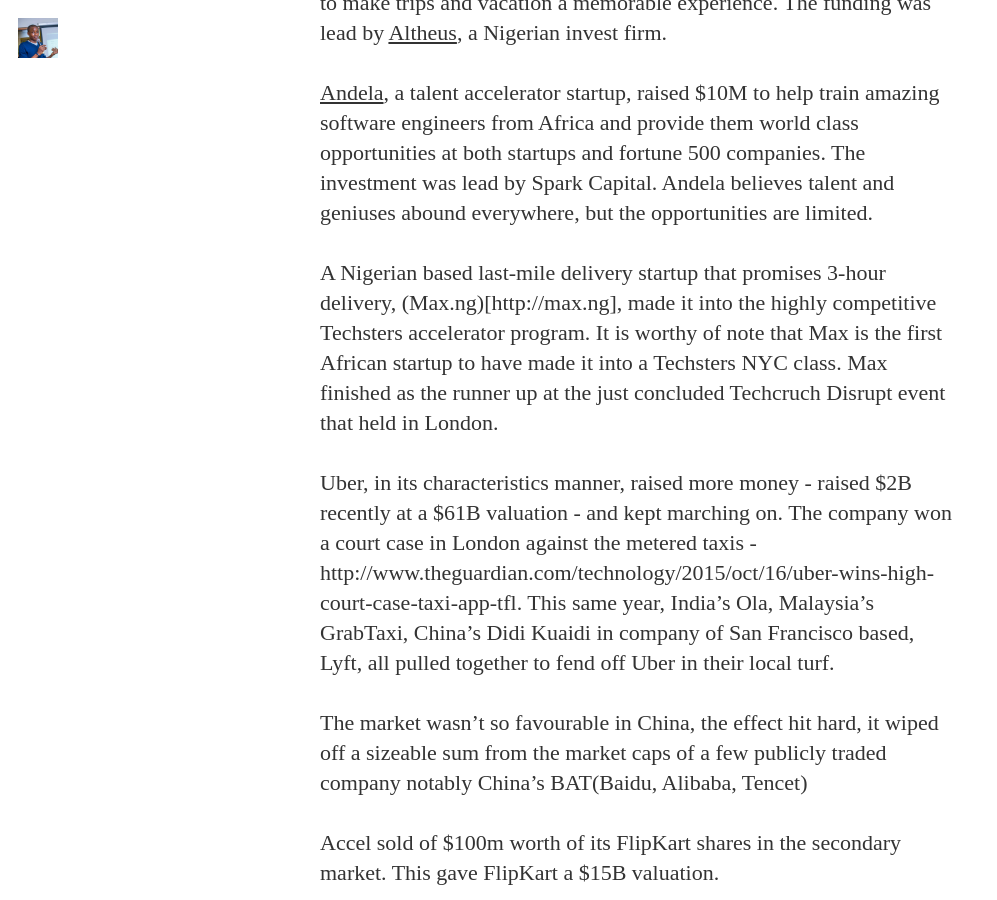
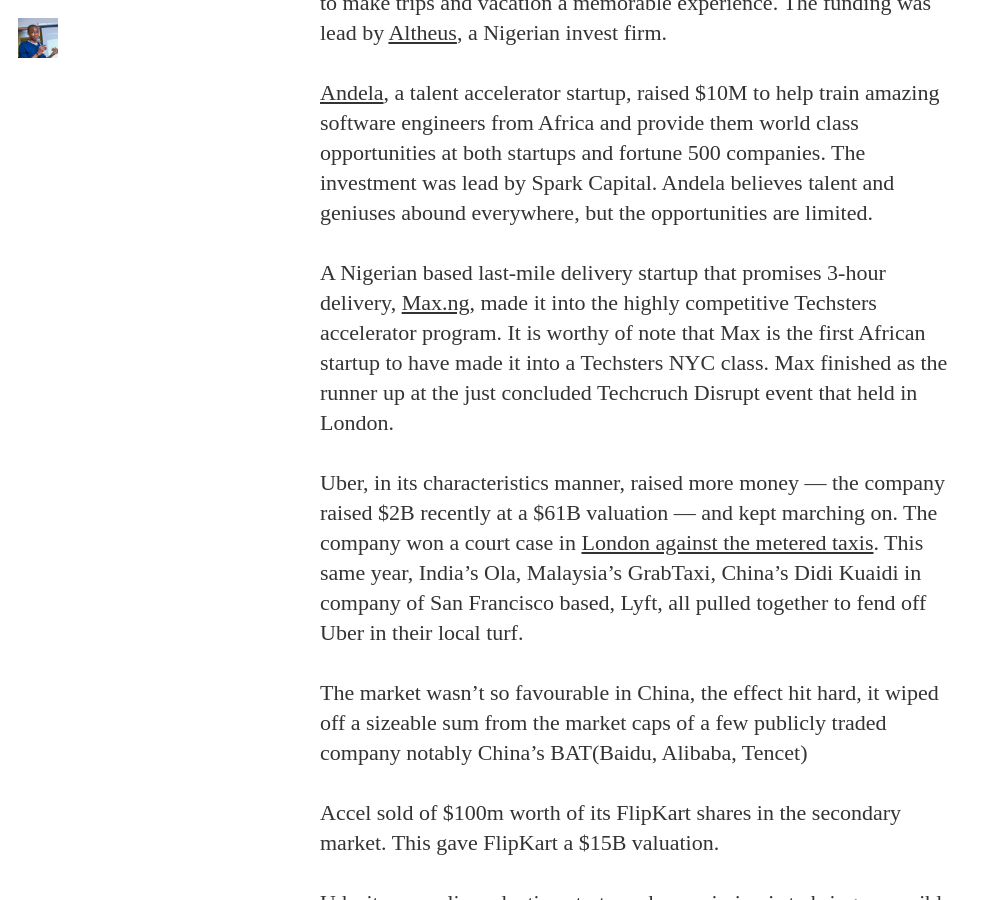
Before and after one commit to cyberomin/cyberomin.github.io, a Jekyll site: the page built from _posts/2015-12-31-year-in-review.markdown, in a window 1280 px wide and 900 px high, scrolled down 639 px. Shown: the whole window, without its empty margins (0-997 px from the left). Built offline with Jekyll 4.4.1, drawn with Linux system fonts in a browser that asks for light colours; nearby versions of some CDN libraries; some web fonts are replaced; library files that are not in the unit come from our copies; Markdown is read by kramdown in place of the engine named in the settings; comment, search, counter and statistics services are not loaded.

Commit message:
Edit of the graph

```diff
--- a/_posts/2015-12-31-year-in-review.markdown
+++ b/_posts/2015-12-31-year-in-review.markdown
@@ -14,9 +14,9 @@
 
 [Andela](http://www.andela.com/), a talent accelerator startup, raised $10M to help train amazing software engineers from Africa and provide them world class opportunities at both startups and fortune 500 companies. The investment was lead by Spark Capital. Andela believes talent and geniuses abound everywhere, but the opportunities are limited.
 
-A Nigerian based last-mile delivery startup that promises 3-hour delivery, (Max.ng)[http://max.ng], made it into the highly competitive Techsters accelerator program. It is worthy of note that Max is the first African startup to have made it into a Techsters NYC class. Max finished as the runner up at the just concluded Techcruch Disrupt event that held in London.
+A Nigerian based last-mile delivery startup that promises 3-hour delivery, [Max.ng](http://max.ng), made it into the highly competitive Techsters accelerator program. It is worthy of note that Max is the first African startup to have made it into a Techsters NYC class. Max finished as the runner up at the just concluded Techcruch Disrupt event that held in London.
 
-Uber, in its characteristics manner, raised more money - raised $2B recently at a $61B valuation - and kept marching on. The company won a court case in London against the metered taxis - http://www.theguardian.com/technology/2015/oct/16/uber-wins-high-court-case-taxi-app-tfl. This same year, India’s Ola, Malaysia’s GrabTaxi, China’s Didi Kuaidi in company of San Francisco based, Lyft, all pulled together to fend off Uber in their local turf.
+Uber, in its characteristics manner, raised more money &mdash; the company raised $2B recently at a $61B valuation &mdash; and kept marching on. The company won a court case in [London against the metered taxis](http://www.theguardian.com/technology/2015/oct/16/uber-wins-high-court-case-taxi-app-tfl). This same year, India’s Ola, Malaysia’s GrabTaxi, China’s Didi Kuaidi in company of San Francisco based, Lyft, all pulled together to fend off Uber in their local turf.
 
 The market wasn't so favourable in China, the effect hit hard, it wiped off a sizeable sum from the market caps of a few publicly traded company notably China’s BAT(Baidu, Alibaba, Tencet)
 
```
